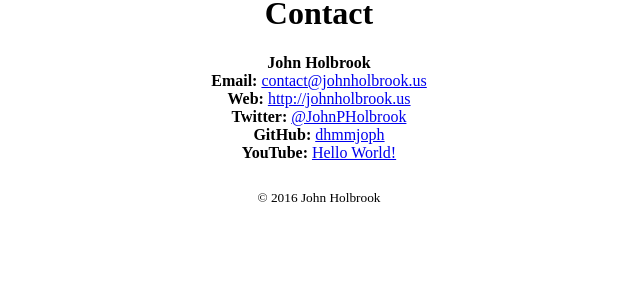
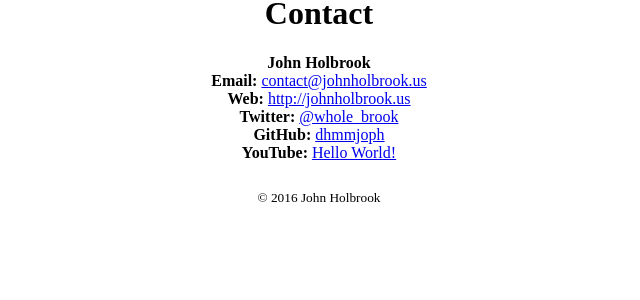
Before and after one commit to johnholbrook/dhmmjoph.github.io, a Jekyll site: the page built from contact.html, in a window 1280 px wide. Shown: the part 293-593 px from the top of the page, without its empty margins (321-961 px from the left). Built offline with Jekyll 4.4.1, drawn with Linux system fonts in a browser that asks for light colours.

Commit message:
update twitter handle on contact page

```diff
--- a/contact.html
+++ b/contact.html
@@ -6,6 +6,6 @@ title: Contact
 <b>John Holbrook</b><br/>
 <b>Email:</b> <a href="mailto:contact@johnholbrook.us">contact@johnholbrook.us</a><br/>
 <b>Web:</b> <a href="http://johnholbrook.us">http://johnholbrook.us</a><br/>
-<b>Twitter:</b> <a href="https://twitter.com/JohnPHolbrook">@JohnPHolbrook</a><br/>
+<b>Twitter:</b> <a href="https://twitter.com/whole_brook">@whole_brook</a><br/>
 <b>GitHub:</b> <a href="https://github.com/dhmmjoph">dhmmjoph</a><br/>
 <b>YouTube:</b> <a href="https://www.youtube.com/channel/UCwghc9-xTrSMLlSjcYd7e0A"> Hello World!</a>
```
Also changed, not shown: 1 other file.
